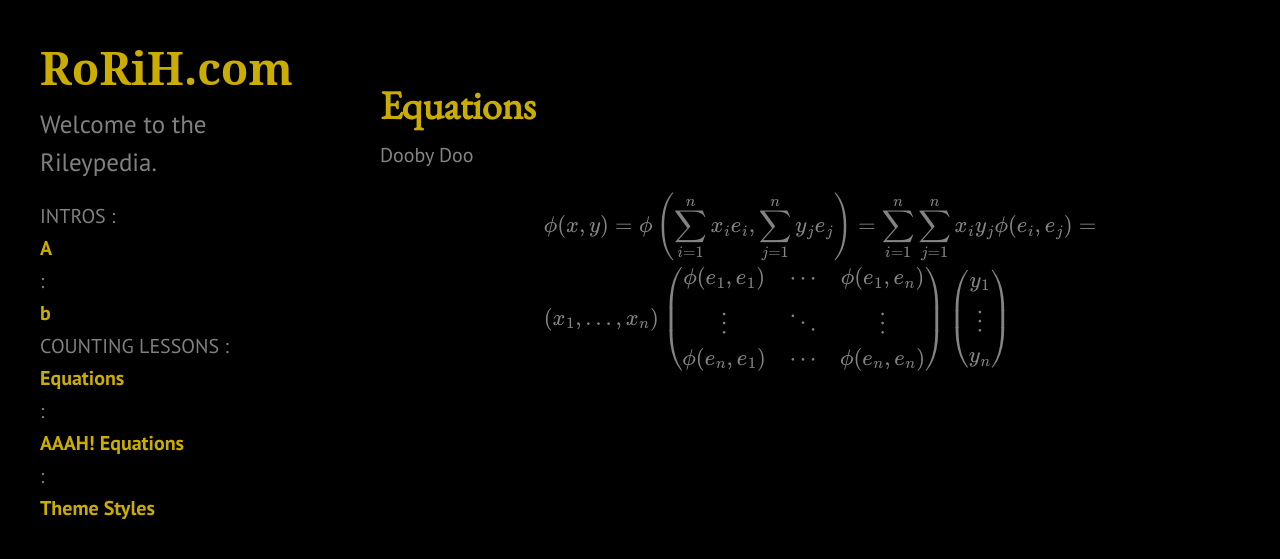
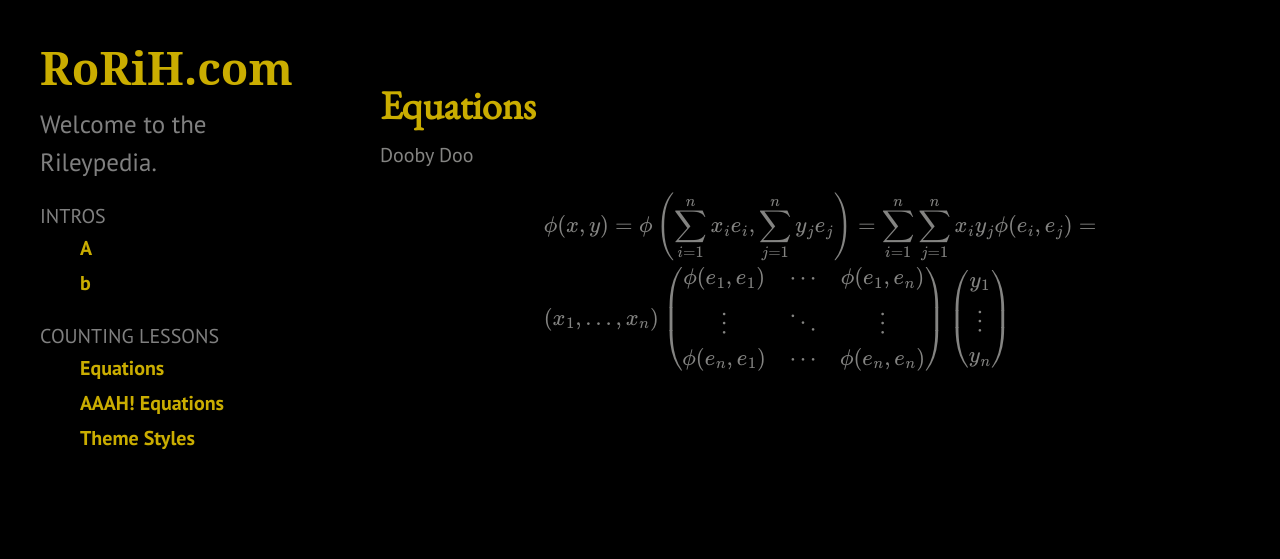
Before and after one commit to roriholm/roriholm.github.io, a Jekyll site: the page built from content/_mathpages/about3.md, in a window 1280 px wide. Shown: the top 559 px of the page. Built offline with Jekyll 4.4.1, drawn with Linux system fonts in a browser that asks for light colours; formulas are drawn with MathJax 3.

Commit message:
sidebar lists

```diff
--- a/_includes/sidebar.html
+++ b/_includes/sidebar.html
@@ -9,9 +9,11 @@
       {% for collection in site.collections %}
         {% if collection.label != "posts" %}
           {{ collection.nav_label }}
-          {% for page in site[collection.label] %}
-          : <a class="sidebar-nav-item{% if page.url == page.url %} active{% endif %}" href="{{ page.url }}">{{ page.title }}</a>
-          {% endfor %}
+          <ul style="list-style-type:none;">
+            {% for page in site[collection.label] %}
+            <li><a class="sidebar-nav-item{% if page.url == page.url %} active{% endif %}" href="{{ page.url }}">{{ page.title }}</a></li>
+            {% endfor %}
+          </ul>
         {% endif %}
       {% endfor %}
     </nav>
```
